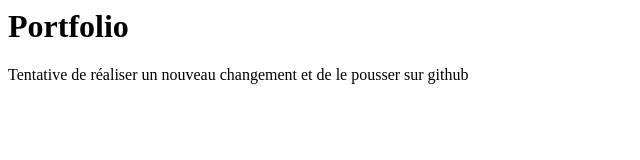
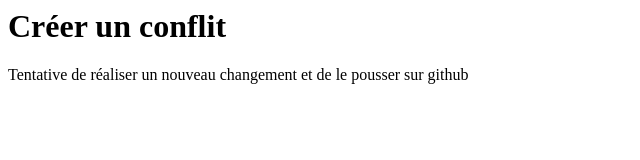
Before and after one commit to SahFlo/florence_s_first_git.github.io, a plain HTML site: page index.html in a window 1280 px wide. Shown: the whole page, without its empty margins (0-640 px from the left). Drawn offline with Linux system fonts and the light colour scheme.

Commit message:
Changement de titre index.html

```diff
--- a/index.html
+++ b/index.html
@@ -1,2 +1,2 @@
-<h1>Portfolio</h1>
+<h1>Créer un conflit</h1>
 <p>Tentative de réaliser un nouveau changement et de le pousser sur github</p>
```
